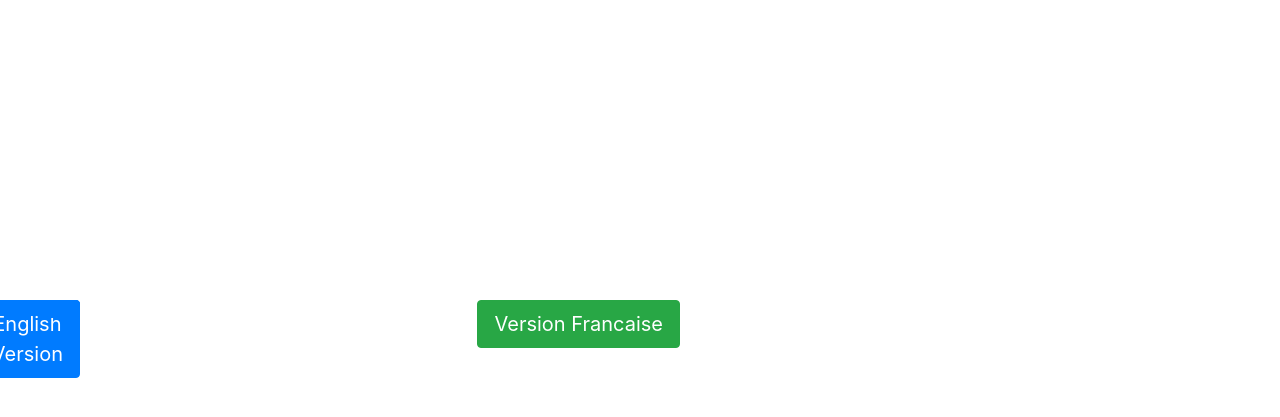
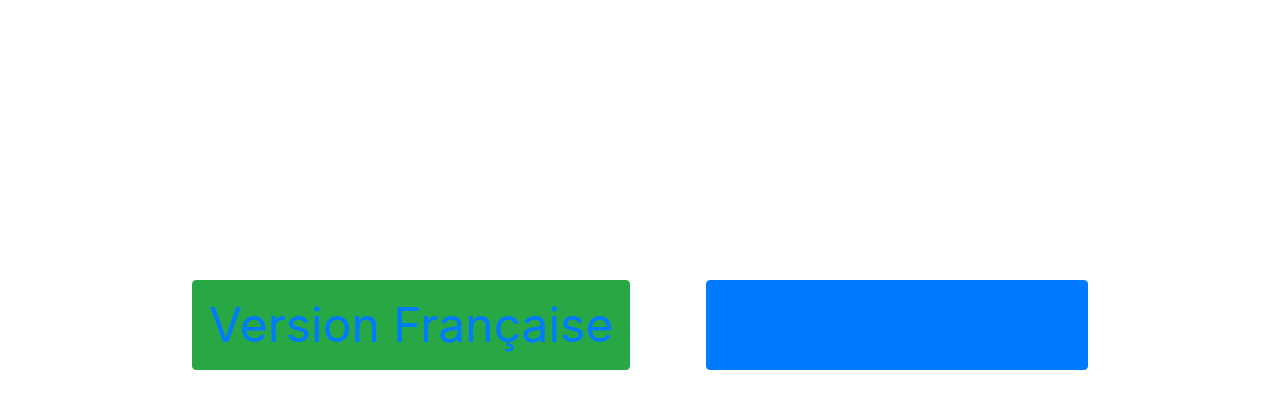
Before and after one commit to VernonRoche/CinqGrosCochons, a Flask app: template templates/home.html in a window 1280 px wide. Shown: the top 417 px of the page. Run offline with Flask 2, Linux system fonts and the light colour scheme; the template is opened without the code that fills it, so the values that code supplies are empty; some libraries are stand-ins or nearby versions.

Commit message:
Mise en forme home.html

```diff
--- a/templates/home.html
+++ b/templates/home.html
@@ -12,8 +12,8 @@
   <body>
       <div class="container">
         <div class="row">
-                <a href=form.html role="button" class="btn btn-success rounded btn-lg" style='position:absolute;right:600px;top:300px'>Version Francaise</input>
-                <a href=form.html role="button" class="btn btn-primary rounded btn-lg" style='position:absolute;right:1200px;top:300px'>English Version</input>
+            <button id="env1" type="submit" class="btn btn-success rounded btn-lg" style=" position:absolute; top:35vh; left:15vw; font-size: 300%; width: auto; height :auto" value="Envoyer1" name="form1"><a href=form.html>Version Française</a></button>
+            <button id="env2" type="submit" class="btn btn-primary rounded btn-lg" style="position:absolute; top:35vh; right:15vw; font-size: 300%; width: auto; height :auto" value="Envoyer2" name="form"><a href=form.html>English Version</a></button>
         </div>
       </div>
 
```
